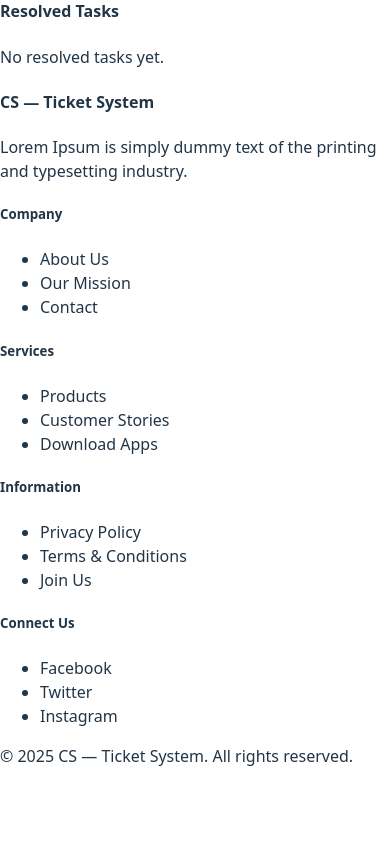
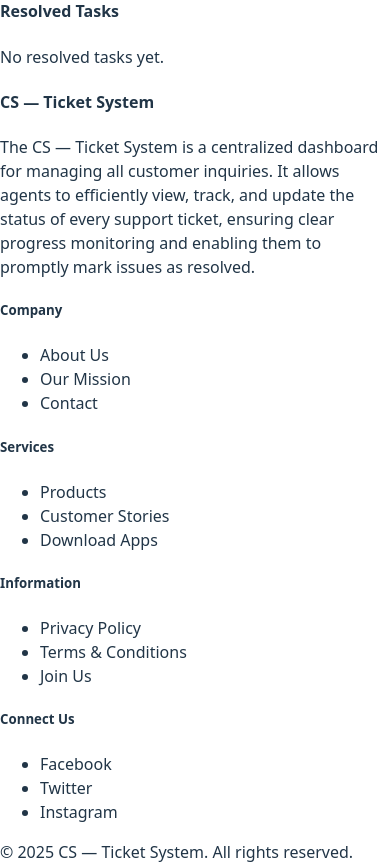
Before and after one commit to ReyadRafi/customer-support-zone, a React (Vite) app: page / in a window 390 px wide. Shown: the part 4580-5444 px from the top of the page. Before the commit the page ends 5348 px from the top, so only its background shows below. Built offline with nearby package versions, Linux system fonts and the light colour scheme; the HTML template or start-up script is replaced by a standard one.

Commit message:
responsive footer section

```diff
--- a/src/components/Footer.jsx
+++ b/src/components/Footer.jsx
@@ -4,11 +4,10 @@ export default function Footer() {
   return (
     <footer className="footer">
       <div className="container footer-inner">
-        <div>
-          <h4>CS — Ticket System</h4>
-          <p>
-            Lorem Ipsum is simply dummy text of the printing and typesetting
-            industry.
+        <div className="footer-left-inner">
+          <h4 className="footer-title">CS — Ticket System</h4>
+          <p className="footer-subtitle">
+            The CS — Ticket System is a centralized dashboard for managing all customer inquiries. It allows agents to efficiently view, track, and update the status of every support ticket, ensuring clear progress monitoring and enabling them to promptly mark issues as resolved.
           </p>
         </div>
         <div className="footer-links">
--- a/src/styles.css
+++ b/src/styles.css
@@ -225,3 +225,40 @@ body {
   margin: 0;
   line-height: 2rem;
 }
+
+.footer-bottom {
+  text-align: center;
+  border-top: 1px solid #333;
+  padding-top: 1rem;
+  margin-top: 2rem;
+  font-size: 0.8rem;
+}
+
+.footer-left-inner{
+  max-width: 450px;
+}
+
+
+@media (max-width: 768px) {
+  .footer-inner {
+    flex-direction: column;
+    gap: 2rem;
+  }
+
+  .footer-links {
+    flex-direction: column;
+    justify-content: center;
+    align-items: center;
+    text-align: center;
+    gap: 1rem;
+  }
+
+  .footer-left-inner{
+    max-width: 100%;
+  }
+
+  .footer-left-inner {
+    text-align: center;
+  }
+
+}
```
